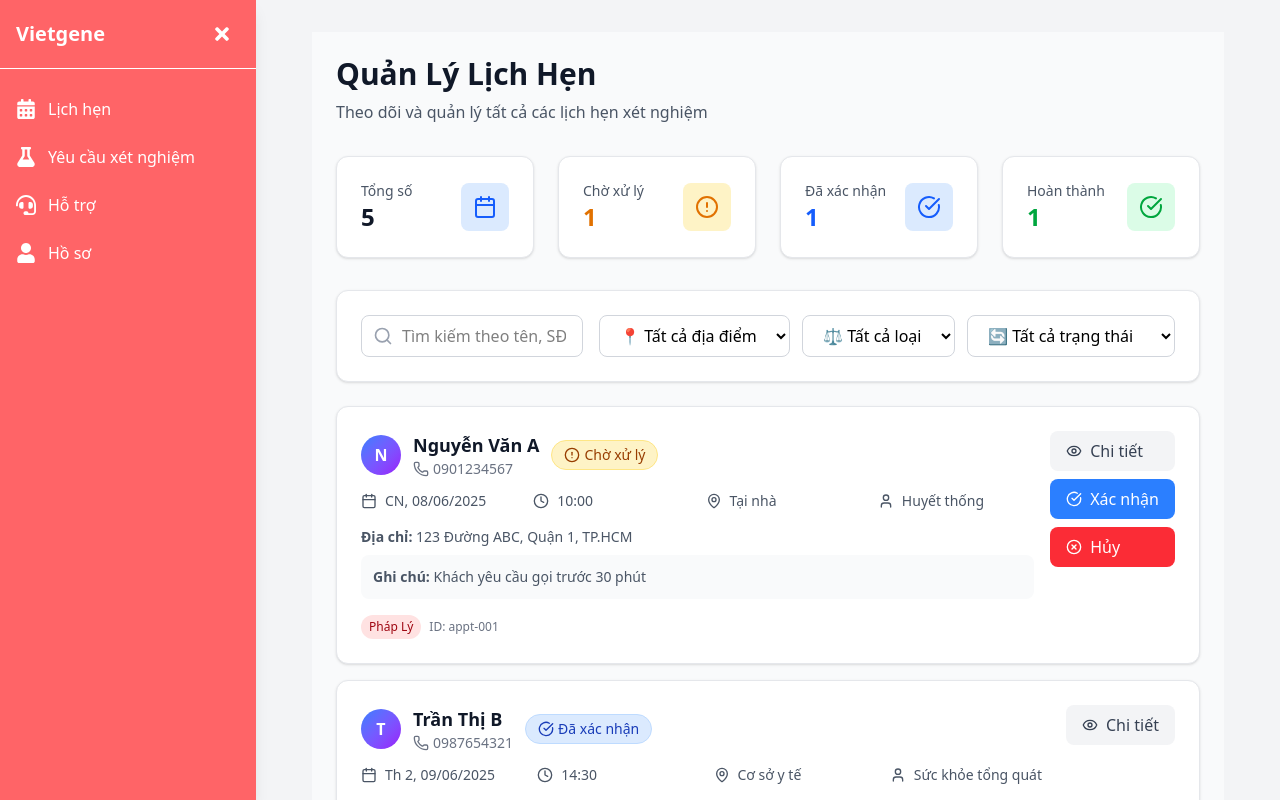
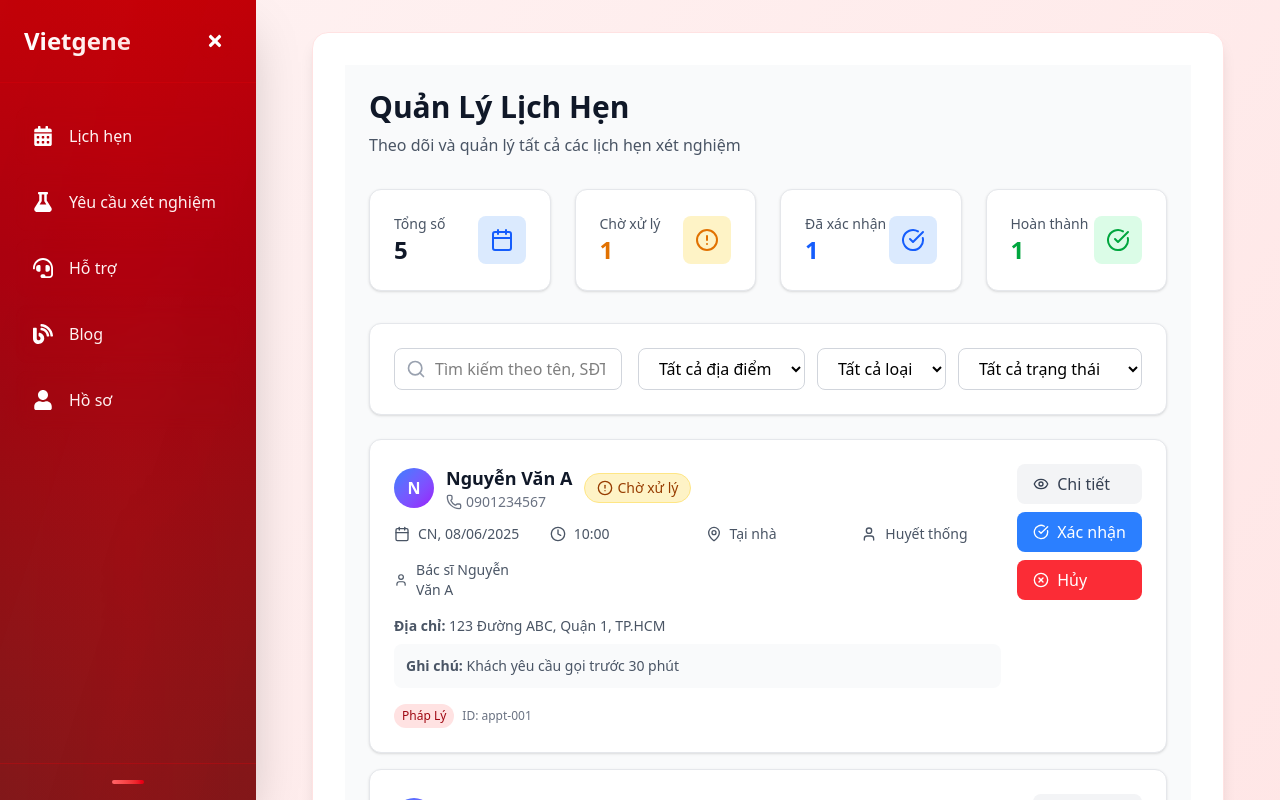
Before and after one commit to htp2003/vietgene-laboratory, a React (Vite) app: page /staff in a window 1280 px wide. Shown: the top 800 px of the page. Built offline with nearby package versions, Linux system fonts and the light colour scheme.

Commit message:
done UI 2/3

```diff
--- a/src/layouts/StaffLayout/StaffLayout.tsx
+++ b/src/layouts/StaffLayout/StaffLayout.tsx
@@ -7,6 +7,7 @@ import {
   FaHeadset,
   FaUser,
   FaHome,
+  FaBlog,
 } from "react-icons/fa";
 import { Link } from "react-router-dom";
 
@@ -30,6 +31,7 @@ const StaffLayout: React.FC<StaffLayoutProps> = ({ children }) => {
       icon: <FaFlask size={20} />,
     },
     { name: "Hỗ trợ", href: "/staff/support", icon: <FaHeadset size={20} /> },
+    { name: "Blog", href: "/staff/blog", icon: <FaBlog size={20}/> },
     { name: "Hồ sơ", href: "/staff/profile", icon: <FaUser size={20} /> },
   ];
 
@@ -42,13 +44,13 @@ const StaffLayout: React.FC<StaffLayoutProps> = ({ children }) => {
   };
 
   return (
-    <div className="min-h-screen bg-gray-100 flex">
+    <div className="min-h-screen bg-gradient-to-br from-red-50 to-red-100 flex">
       {/* Mobile Toggle Button */}
       <button
-        className="fixed top-4 right-4 z-50 p-2 bg-gray-800 text-white rounded-md shadow-lg md:hidden"
+        className="fixed top-4 right-4 z-50 p-3 bg-gradient-to-r from-red-600 to-red-700 text-white rounded-xl shadow-lg hover:shadow-xl transform hover:scale-105 transition-all duration-200 md:hidden"
         onClick={toggleMobileSidebar}
       >
-        {isMobileOpen ? <FaTimes size={24} /> : <FaBars size={24} />}
+        {isMobileOpen ? <FaTimes size={20} /> : <FaBars size={20} />}
       </button>
 
       {/* Main Content */}
@@ -62,18 +64,22 @@ const StaffLayout: React.FC<StaffLayoutProps> = ({ children }) => {
       >
         <div
           className={`
-    container mx-auto
-    ${isExpanded ? "max-w-[calc(100%-4rem)]" : "max-w-full"}
-  `}
+            container mx-auto
+            ${isExpanded ? "max-w-[calc(100%-4rem)]" : "max-w-full"}
+          `}
         >
-          {children}
+          <div className="bg-white rounded-2xl shadow-lg p-8 backdrop-blur-sm border border-red-100">
+            {children}
+          </div>
         </div>
       </main>
 
       {/* Sidebar */}
       <nav
         className={`
-          fixed top-0 left-0 h-full bg-red-400 text-white shadow-lg
+          fixed top-0 left-0 h-full
+          bg-gradient-to-b from-red-700 via-red-800 to-red-900
+          text-white shadow-2xl backdrop-blur-lg
           transition-all duration-300 ease-in-out
           ${isExpanded ? "w-64" : "w-20"}
           ${
@@ -83,44 +89,80 @@ const StaffLayout: React.FC<StaffLayoutProps> = ({ children }) => {
           }
         `}
       >
-        <div className="flex flex-col h-full">
+        {/* Decorative gradient overlay */}
+        <div className="absolute inset-0 bg-gradient-to-r from-transparent via-red-600/20 to-transparent opacity-50"></div>
+
+        <div className="flex flex-col h-full relative z-10">
           {/* Sidebar Header */}
-          <div className="flex items-center justify-between p-4 border-b border-white-700">
-            {isExpanded && <div className="text-xl font-bold">Vietgene</div>}
+          <div className="flex items-center justify-between p-6 border-b border-red-600/30">
+            {isExpanded && (
+              <div className="text-2xl font-bold bg-gradient-to-r from-white to-red-100 bg-clip-text text-transparent">
+                Vietgene
+              </div>
+            )}
             <button
               onClick={toggleSidebar}
-              className="p-2 hover:bg-red-500 rounded-md hidden md:block"
+              className="p-2 hover:bg-red-600/50 rounded-xl transition-all duration-200 transform hover:scale-110 hidden md:block backdrop-blur-sm"
             >
-              {isExpanded ? <FaTimes size={20} /> : <FaBars size={20} />}
+              {isExpanded ? <FaTimes size={18} /> : <FaBars size={18} />}
             </button>
           </div>
 
           {/* Navigation Links */}
-          <div className="flex-1 overflow-y-auto py-4">
-            {navLinks.map((link) => (
+          <div className="flex-1 overflow-y-auto py-6 space-y-2 px-4">
+            {navLinks.map((link, index) => (
               <Link
                 key={link.name}
                 to={link.href}
                 className={`
-                  flex items-center px-4 py-3 hover:bg-gray-700 transition-colors
+                  group flex items-center px-4 py-4
+                  hover:bg-gradient-to-r hover:from-red-600/50 hover:to-red-500/50
+                  rounded-xl transition-all duration-300 ease-in-out
+                  transform hover:scale-105 hover:shadow-lg
+                  backdrop-blur-sm border border-transparent
+                  hover:border-red-400/30
                   ${!isExpanded && "justify-center"}
                 `}
                 onClick={() => setIsMobileOpen(false)}
+                style={{
+                  animationDelay: `${index * 0.1}s`
+                }}
               >
-                <span className="flex-shrink-0">{link.icon}</span>
+                <span className="flex-shrink-0 transition-all duration-300 group-hover:scale-110 group-hover:text-red-100">
+                  {link.icon}
+                </span>
                 {isExpanded && (
-                  <span className="ml-3 whitespace-nowrap">{link.name}</span>
+                  <span className="ml-4 whitespace-nowrap font-medium text-red-50 group-hover:text-white transition-all duration-300">
+                    {link.name}
+                  </span>
                 )}
+
+                {/* Hover indicator */}
+                <div className="absolute left-0 w-1 h-8 bg-white rounded-r-full transform scale-y-0 group-hover:scale-y-100 transition-transform duration-300 origin-center"></div>
               </Link>
             ))}
           </div>
+
+          {/* Bottom decoration */}
+          <div className="p-4 border-t border-red-600/30">
+            <div className="flex items-center justify-center">
+              <div className="w-8 h-1 bg-gradient-to-r from-red-400 to-red-600 rounded-full"></div>
+            </div>
+          </div>
+        </div>
+
+        {/* Animated background pattern */}
+        <div className="absolute inset-0 opacity-10">
+          <div className="absolute top-0 left-0 w-full h-full bg-gradient-to-br from-red-400/20 via-transparent to-red-800/20"></div>
+          <div className="absolute top-1/4 left-1/4 w-32 h-32 bg-red-500/10 rounded-full blur-3xl animate-pulse"></div>
+          <div className="absolute bottom-1/4 right-1/4 w-24 h-24 bg-red-400/10 rounded-full blur-2xl animate-pulse" style={{animationDelay: '1s'}}></div>
         </div>
       </nav>
 
       {/* Mobile Overlay */}
       {isMobileOpen && (
         <div
-          className="fixed inset-0 bg-black bg-opacity-50 z-30 md:hidden"
+          className="fixed inset-0 bg-black/60 backdrop-blur-sm z-30 md:hidden transition-opacity duration-300"
           onClick={toggleMobileSidebar}
         />
       )}
--- a/src/pages/staff/appointment.tsx
+++ b/src/pages/staff/appointment.tsx
@@ -14,6 +14,7 @@ interface Appointment {
   legalType: 'Pháp Lý' | 'Dân Sự';
   address?: string;
   notes?: string;
+  doctor?: string;
 }
 
 const appointmentsData: Appointment[] = [
@@ -28,7 +29,8 @@ const appointmentsData: Appointment[] = [
     locationType: 'Tại nhà',
     legalType: 'Pháp Lý',
     address: '123 Đường ABC, Quận 1, TP.HCM',
-    notes: 'Khách yêu cầu gọi trước 30 phút'
+    notes: 'Khách yêu cầu gọi trước 30 phút',
+    doctor: 'Bác sĩ Nguyễn Văn A'
   },
   {
     id: 'appt-002',
@@ -91,8 +93,8 @@ const StaffAppointments: React.FC = () => {
     const matchesLegal = legalFilter === 'Tất cả' || a.legalType === legalFilter;
     const matchesStatus = statusFilter === 'Tất cả' || a.status === statusFilter;
     const matchesSearch = a.customerName.toLowerCase().includes(searchTerm.toLowerCase()) ||
-                         a.phone.includes(searchTerm) ||
-                         a.id.toLowerCase().includes(searchTerm.toLowerCase());
+      a.phone.includes(searchTerm) ||
+      a.id.toLowerCase().includes(searchTerm.toLowerCase());
 
     return matchesLocation && matchesLegal && matchesStatus && matchesSearch;
   });
@@ -116,7 +118,7 @@ const StaffAppointments: React.FC = () => {
       setAppointments(prev => prev.map(a =>
         a.id === appointment.id ? { ...a, status: 'DeliveringKit' } : a
       ));
-      navigate(`/staff/test-requests/${appointment.id}`);
+      // navigate(`/staff/test-requests/${appointment.id}`);
     } else {
       setAppointments(prev => prev.map(a =>
         a.id === appointment.id ? { ...a, status: 'Confirmed' } : a
@@ -231,9 +233,9 @@ const StaffAppointments: React.FC = () => {
                 value={locationFilter}
                 onChange={e => setLocationFilter(e.target.value as any)}
               >
-                <option value="Tất cả">📍 Tất cả địa điểm</option>
-                <option value="Tại nhà">🏠 Tại nhà</option>
-                <option value="Cơ sở y tế">🏥 Cơ sở y tế</option>
+                <option value="Tất cả">Tất cả địa điểm</option>
+                <option value="Tại nhà">Tại nhà</option>
+                <option value="Cơ sở y tế">Cơ sở y tế</option>
               </select>
 
               <select
@@ -241,9 +243,9 @@ const StaffAppointments: React.FC = () => {
                 value={legalFilter}
                 onChange={e => setLegalFilter(e.target.value as any)}
               >
-                <option value="Tất cả">⚖️ Tất cả loại</option>
-                <option value="Pháp Lý">⚖️ Pháp Lý</option>
-                <option value="Dân Sự">👥 Dân Sự</option>
+                <option value="Tất cả">Tất cả loại</option>
+                <option value="Pháp Lý">Pháp Lý</option>
+                <option value="Dân Sự">Dân Sự</option>
               </select>
 
               <select
@@ -251,15 +253,15 @@ const StaffAppointments: React.FC = () => {
                 value={statusFilter}
                 onChange={e => setStatusFilter(e.target.value as any)}
               >
-                <option value="Tất cả">🔄 Tất cả trạng thái</option>
-                <option value="Pending">⏳ Chờ xử lý</option>
-                <option value="Confirmed">✅ Đã xác nhận</option>
-                <option value="DeliveringKit">🚚 Đang giao kit</option>
-                <option value="KitDelivered">📦 Đã giao kit</option>
-                <option value="SampleReceived">🧪 Đã nhận mẫu</option>
-    <option value="Testing">🔬 Đang xét nghiệm</option>
-    <option value="Completed">✅ Hoàn thành</option>
-                <option value="Cancelled">❌ Đã hủy</option>
+                <option value="Tất cả">Tất cả trạng thái</option>
+                <option value="Pending">Chờ xử lý</option>
+                <option value="Confirmed">Đã xác nhận</option>
+                <option value="DeliveringKit">Đang giao kit</option>
+                <option value="KitDelivered">Đã giao kit</option>
+                <option value="SampleReceived">Đã nhận mẫu</option>
+                <option value="Testing">Đang xét nghiệm</option>
+                <option value="Completed">Hoàn thành</option>
+                <option value="Cancelled">Đã hủy</option>
               </select>
             </div>
           </div>
@@ -310,6 +312,10 @@ const StaffAppointments: React.FC = () => {
                           <User className="w-4 h-4" />
                           <span className="text-sm">{appointment.serviceType}</span>
                         </div>
+                        <div className="flex items-center gap-2 text-gray-600">
+                          <User className="w-4 h-4" />
+                          <span className="text-sm">{appointment.doctor}</span>
+                        </div>
                       </div>
 
                       {appointment.address && (
@@ -325,11 +331,10 @@ const StaffAppointments: React.FC = () => {
                       )}
 
                       <div className="flex items-center gap-2">
-                        <span className={`px-2 py-1 rounded-full text-xs font-medium ${
-                          appointment.legalType === 'Pháp Lý'
+                        <span className={`px-2 py-1 rounded-full text-xs font-medium ${appointment.legalType === 'Pháp Lý'
                             ? 'bg-red-100 text-red-800'
                             : 'bg-green-100 text-green-800'
-                        }`}>
+                          }`}>
                           {appointment.legalType}
                         </span>
                         <span className="text-xs text-gray-500">ID: {appointment.id}</span>
@@ -393,14 +398,21 @@ const StaffAppointments: React.FC = () => {
 
         {/* Detail Modal */}
         {selectedAppointment && (
-          <div className="fixed inset-0 bg-black bg-opacity-50 flex items-center justify-center p-4 z-50">
-            <div className="bg-white rounded-xl max-w-2xl w-full max-h-[80vh] overflow-y-auto">
+          <div
+            className="fixed inset-0 flex items-center justify-center p-4 z-50 pt-8 overflow-y-auto"
+            style={{ backgroundColor: 'rgba(0, 0, 0, 0.5)' }}
+            onClick={() => setSelectedAppointment(null)} // Click outside to close
+          >
+            <div
+              className="bg-white rounded-xl max-w-2xl w-full max-h-[90vh] overflow-y-auto my-8"
+              onClick={(e) => e.stopPropagation()} // Prevent closing when clicking inside modal
+            >
               <div className="p-6">
                 <div className="flex items-center justify-between mb-6">
                   <h2 className="text-xl font-bold text-gray-900">Chi tiết lịch hẹn</h2>
                   <button
                     onClick={() => setSelectedAppointment(null)}
-                    className="text-gray-400 hover:text-gray-600"
+                    className="text-gray-400 hover:text-gray-600 p-1"
                   >
                     <XCircle className="w-6 h-6" />
                   </button>
@@ -473,6 +485,13 @@ const StaffAppointments: React.FC = () => {
                       <p className="text-gray-900 bg-gray-50 p-3 rounded-lg">{selectedAppointment.notes}</p>
                     </div>
                   )}
+
+                  {selectedAppointment.doctor && (
+                    <div>
+                      <label className="text-sm font-medium text-gray-500">Bác sĩ phụ trách</label>
+                      <p className="text-gray-900">{selectedAppointment.doctor}</p>
+                    </div>
+                  )}
                 </div>
 
                 <div className="flex gap-3 mt-6 pt-6 border-t">
```
